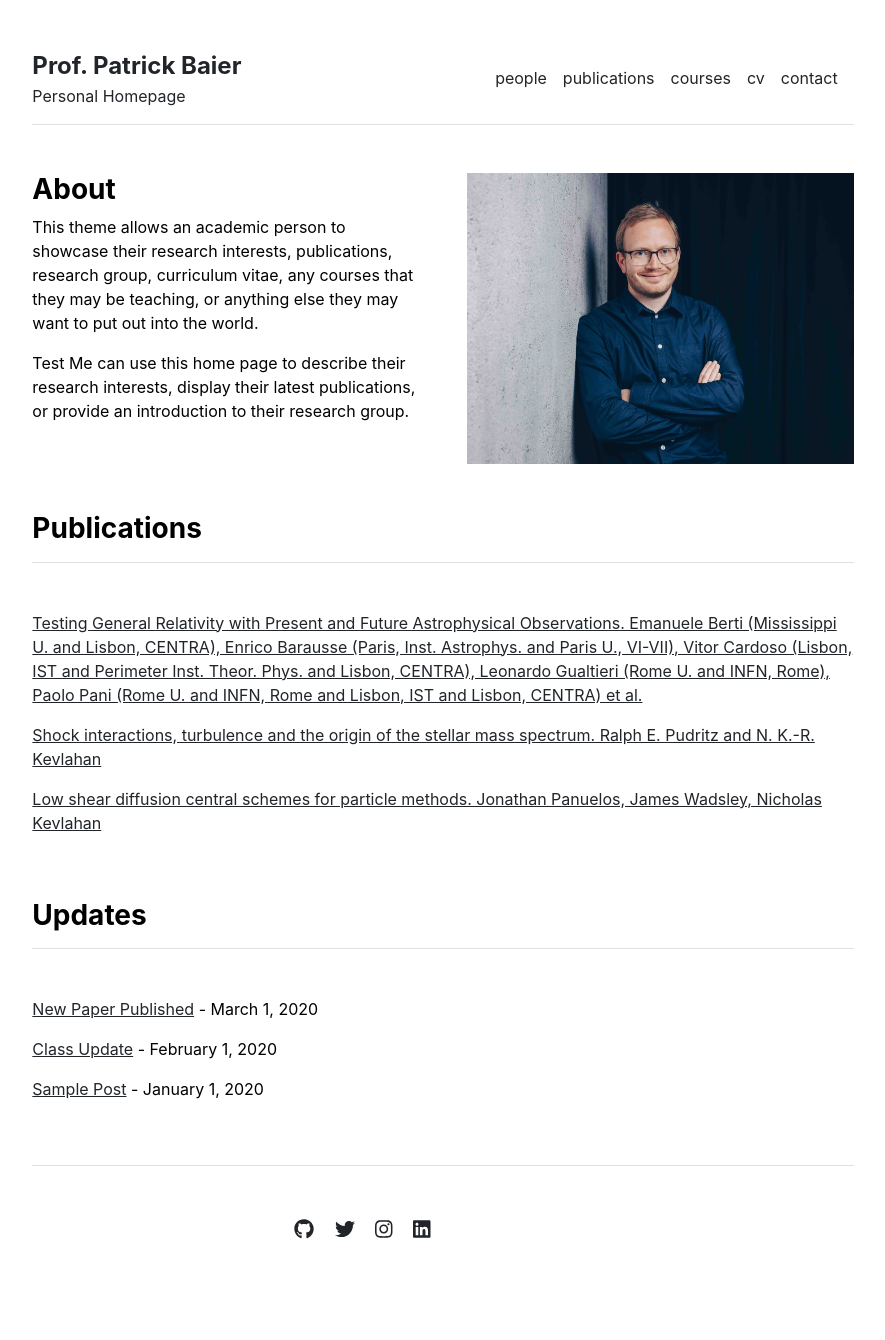
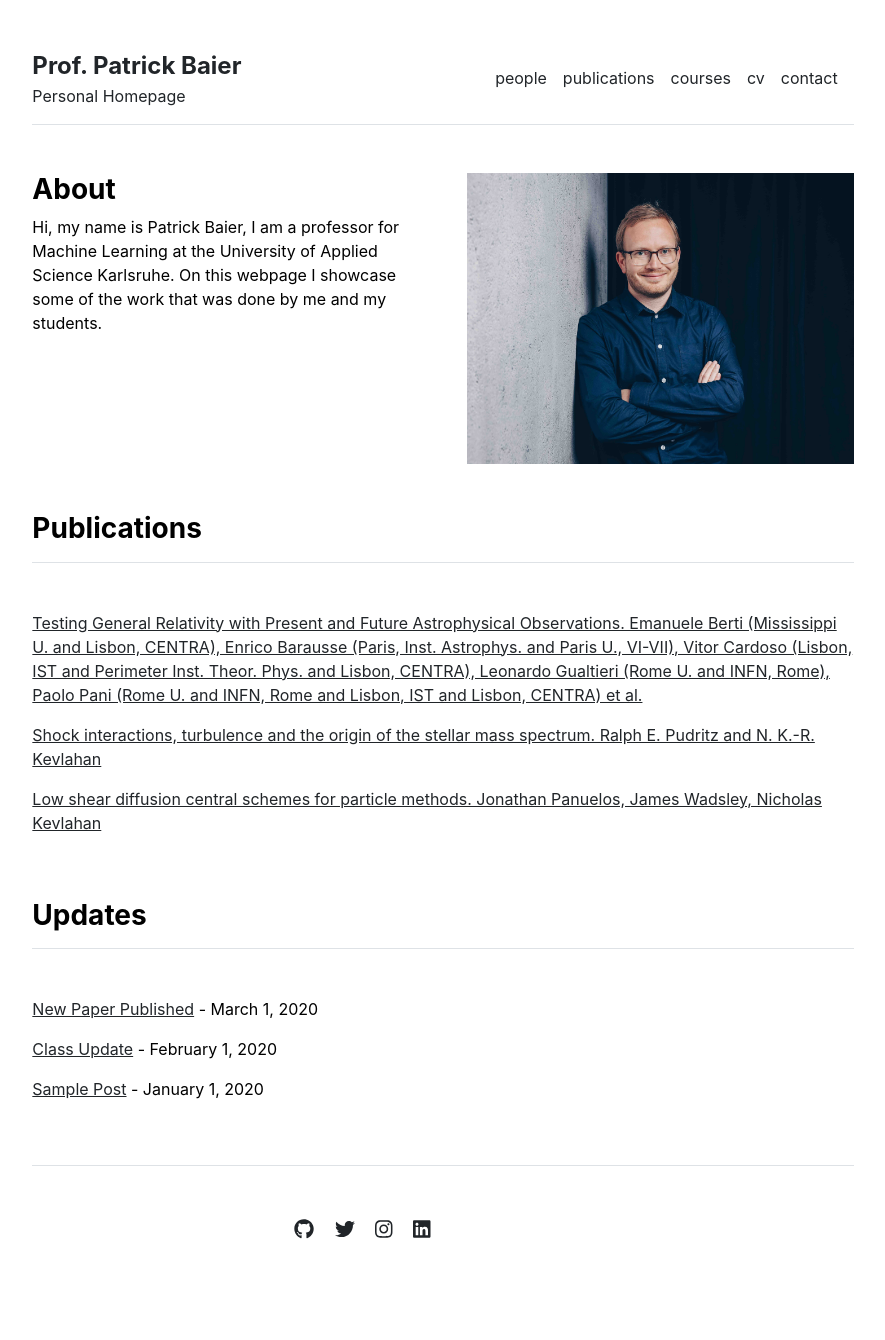
Before and after one commit to pabair/pabair.github.io, a Jekyll site: the page built from index.md, in a window 1280 px wide. Shown: the whole page, without its empty margins (197-1082 px from the left). Built offline with Jekyll 4.4.1, drawn with Linux system fonts in a browser that asks for light colours.

Commit message:
added content

```diff
--- a/index.md
+++ b/index.md
@@ -3,6 +3,5 @@ layout: home
 title: "Home"
 ---
 
-This theme allows an academic person to showcase their research interests, publications, research group, curriculum vitae, any courses that they may be teaching, or anything else they may want to put out into the world.
-
-Test Me can use this home page to describe their research interests, display their latest publications, or provide an introduction to their research group.
+Hi, my name is Patrick Baier, I am a professor for Machine Learning at the University of Applied Science Karlsruhe.
+On this webpage I showcase some of the work that was done by me and my students.
```
